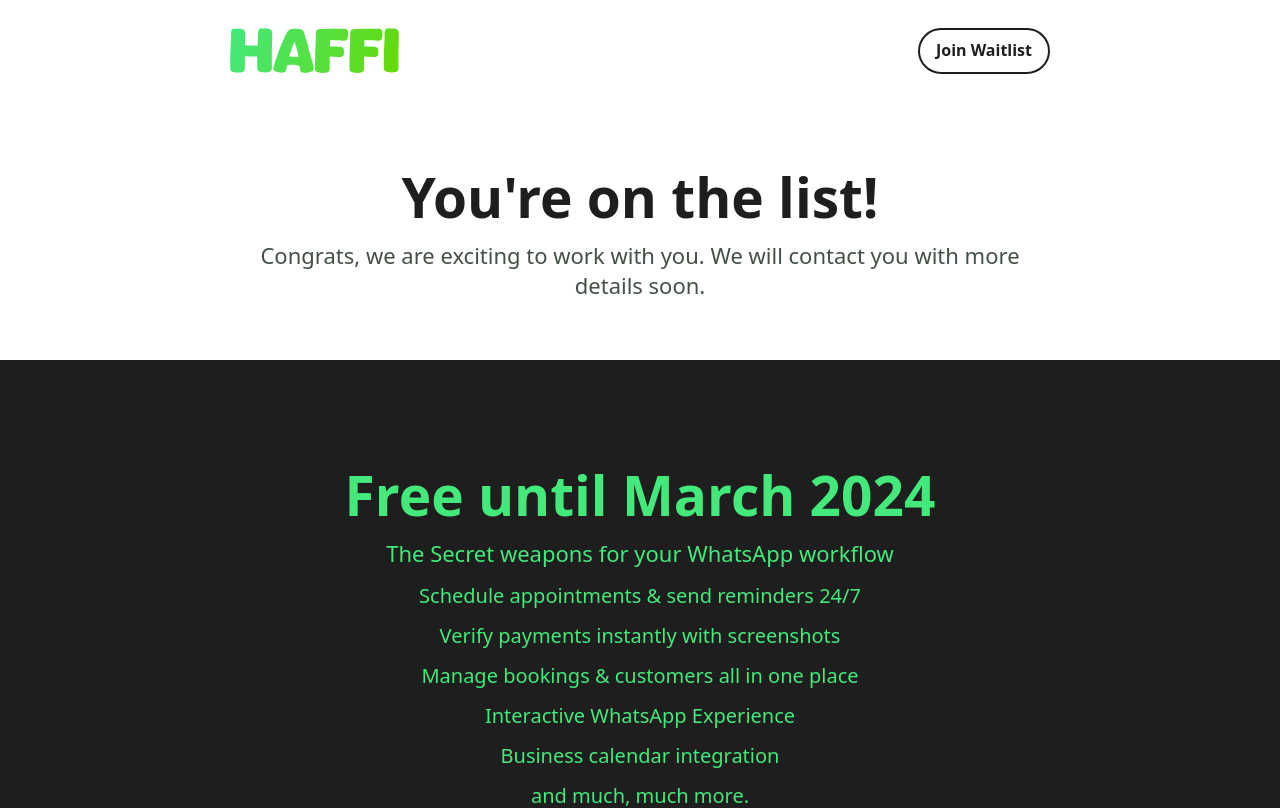
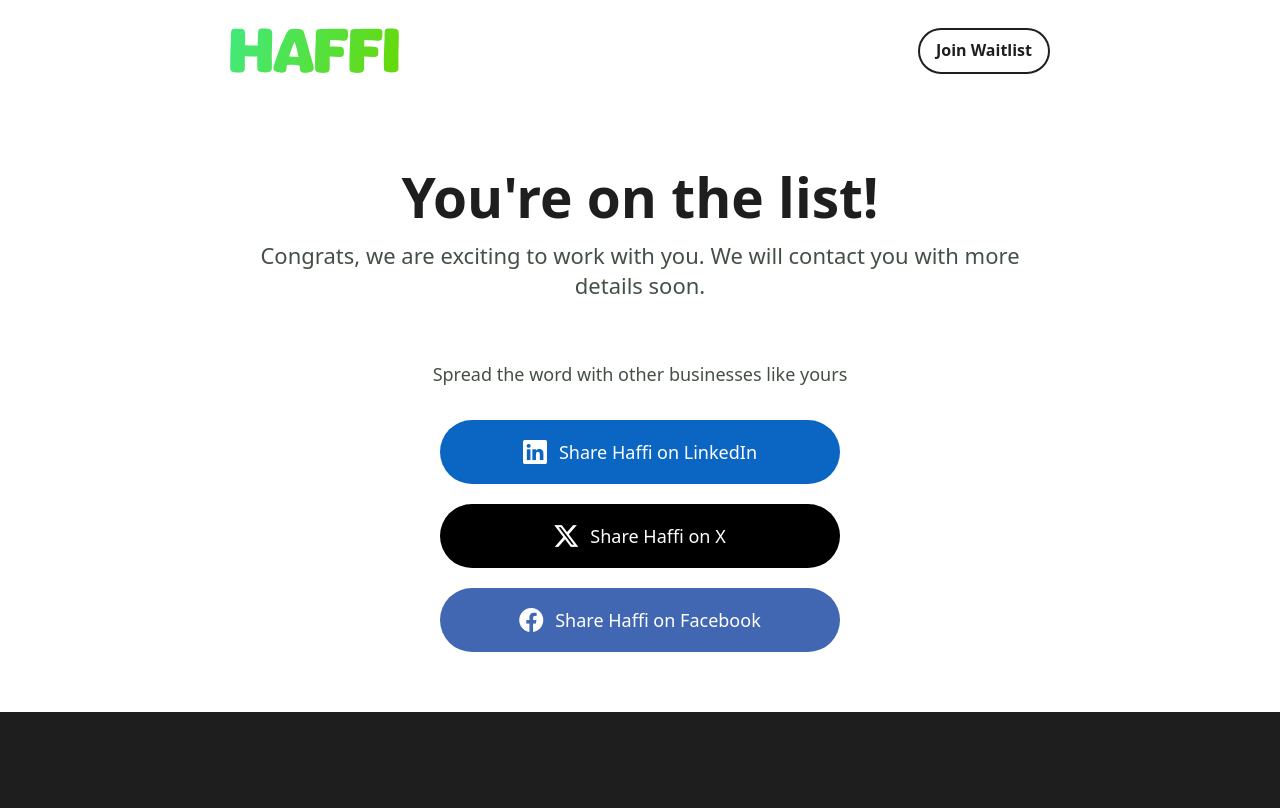
Before and after one commit to haffi-one/haffi-site, a Next.js app: page /join-waitlist/thank-you in a window 1280 px wide. Shown: the top 808 px of the page. Built offline with nearby package versions, Linux system fonts and the light colour scheme.

Commit message:
implemented api for storing waitlist submission; added share links on thank yoi page

```diff
--- a/package.json
+++ b/package.json
@@ -9,6 +9,7 @@
     "lint": "next lint"
   },
   "dependencies": {
+    "bootstrap-icons": "^1.11.2",
     "email-validator": "^2.0.4",
     "next": "14.0.4",
     "phone": "^3.1.42",
--- a/src/app/join-waitlist/add/route.ts
+++ b/src/app/join-waitlist/add/route.ts
@@ -1,7 +1,59 @@
-export async function POST(request: Request) {
-  const data = (await request.json()) as { type: string; value: string };
+import type { NextRequest } from "next/server";
+import { env } from "process";
+import { phone } from "phone";
+import { validate as email } from "email-validator";
+
+export async function POST(request: NextRequest) {
+  const data = (await request.json()) as {
+    type: "whatsapp" | "email";
+    value: string;
+  };
+
+  // additional layer of protection
+  if (data.type == "whatsapp" && !phone(data.value).isValid) {
+    // phone number invalid
+    return Response.json({
+      error: "WhatsApp Number is invalid",
+      success: false,
+    });
+  }
+
+  if (data.type == "email" && !email(data.value)) {
+    // email invalid
+    return Response.json({
+      error: "Email is invalid",
+      success: false,
+    });
+  }
+
+  const apiUrl = `https://api.airtable.com/v0/${env.AIRBASE_BASE_ID}/${env.AIRBASE_TABLE_ID}`;
+  const token = env.AIRBASE_TOKEN;
+
+  const repsonse = await fetch(apiUrl, {
+    method: "POST",
+    headers: {
+      Authorization: `Bearer ${token}`,
+      "Content-Type": "application/json",
+    },
+    body: JSON.stringify({
+      records: [
+        {
+          fields: {
+            Contact: data.value,
+            ContactType: data.type,
+            LocationCity: request.geo?.city || null,
+            LocationCountry: request.geo?.country || null,
+            LocationRegion: request.geo?.region || null,
+            IpAddress: request.ip,
+          },
+        },
+      ],
+    }),
+  });
+
+  const responseData = await repsonse.json();
 
   return Response.json({
-    success: true,
+    success: !responseData.error,
   });
 }
--- a/src/app/join-waitlist/thank-you/page.tsx
+++ b/src/app/join-waitlist/thank-you/page.tsx
@@ -13,6 +13,62 @@
         </div>
       </div>
     </header>
+
+    <section>
+      <div className="flex flex-col pb-[60px] gap-8">
+        <div className="w-full flex flex-col gap-2">
+          <p className="text-gray-dark-2 text-lg text-center">
+            Spread the word with other businesses like yours
+          </p>
+        </div>
+        <div className="w-full flex flex-col gap-5 max-w-[400px] mx-auto">
+          <a
+            target="_blank"
+            className="w-full py-4 bg-[#0a66c2] rounded-full text-white text-lg text-center cursor-pointer flex flex-row justify-center items-center gap-3"
+            href="https://www.linkedin.com/sharing/share-offsite/?url=https%3A%2F%2Fhaffi.one"
+          >
+            <i className="bi bi-linkedin text-2xl"></i>
+            <span>Share Haffi on LinkedIn</span>
+          </a>
+          <a
+            target="_blank"
+            className="w-full py-4 bg-black rounded-full text-white text-lg text-center cursor-pointer flex flex-row justify-center items-center gap-3"
+            href="http://twitter.com/share?text=Just%20jumped%20on%20the%20Haffi%20waitlist%21%20Say%20goodbye%20to%20endless%20WhatsApp%20booking%20back-and-forth.%20This%20is%20gonna%20be%20a%20game-changer%20for%20my%20business%21&url=https%3A%2F%2Fhaffi.one&hashtags=whatsapp,whatsappforbusiness"
+          >
+            <i className="bi bi-twitter-x text-2xl"></i>
+            <span>Share Haffi on X</span>
+          </a>
+
+          {/* facebook */}
+          <div>
+            <div id="fb-root"></div>
+            <script
+              async
+              defer
+              crossOrigin="anonymous"
+              src="https://connect.facebook.net/en_US/sdk.js#xfbml=1&version=v18.0&appId=2485973591555856"
+              nonce="MKwCuCJn"
+            ></script>
+
+            <div
+              className="fb-share-button w-full py-4 bg-[#4267B2] rounded-full text-white text-lg text-center cursor-pointer flex flex-row justify-center items-center gap-3"
+              data-href="https://haffi.one"
+              data-layout=""
+              data-size=""
+            >
+              <i className="bi bi-facebook text-2xl"></i>
+              <a
+                target="_blank"
+                href="https://www.facebook.com/sharer/sharer.php?u=https%3A%2F%2Fhaffi.one%2F&amp;src=sdkpreparse"
+                className="fb-xfbml-parse-ignore"
+              >
+                <span>Share Haffi on Facebook</span>
+              </a>
+            </div>
+          </div>
+        </div>
+      </div>
+    </section>
   </>
 );
 
--- a/src/app/layout.tsx
+++ b/src/app/layout.tsx
@@ -1,4 +1,5 @@
 import "./globals.css";
+import "bootstrap-icons/font/bootstrap-icons.min.css";
 
 export default function RootLayout({
   children,
--- a/src/components/Inputs.tsx
+++ b/src/components/Inputs.tsx
@@ -1,7 +1,7 @@
 "use client";
 import { phone } from "phone";
 import { validate as email } from "email-validator";
-import { ChangeEvent, FocusEvent, useState } from "react";
+import { ChangeEvent, FocusEvent } from "react";
 
 interface InputProps {
   value: string;
```
Also changed, not shown: 1 other file (tests, documents, lock files or other folders).
